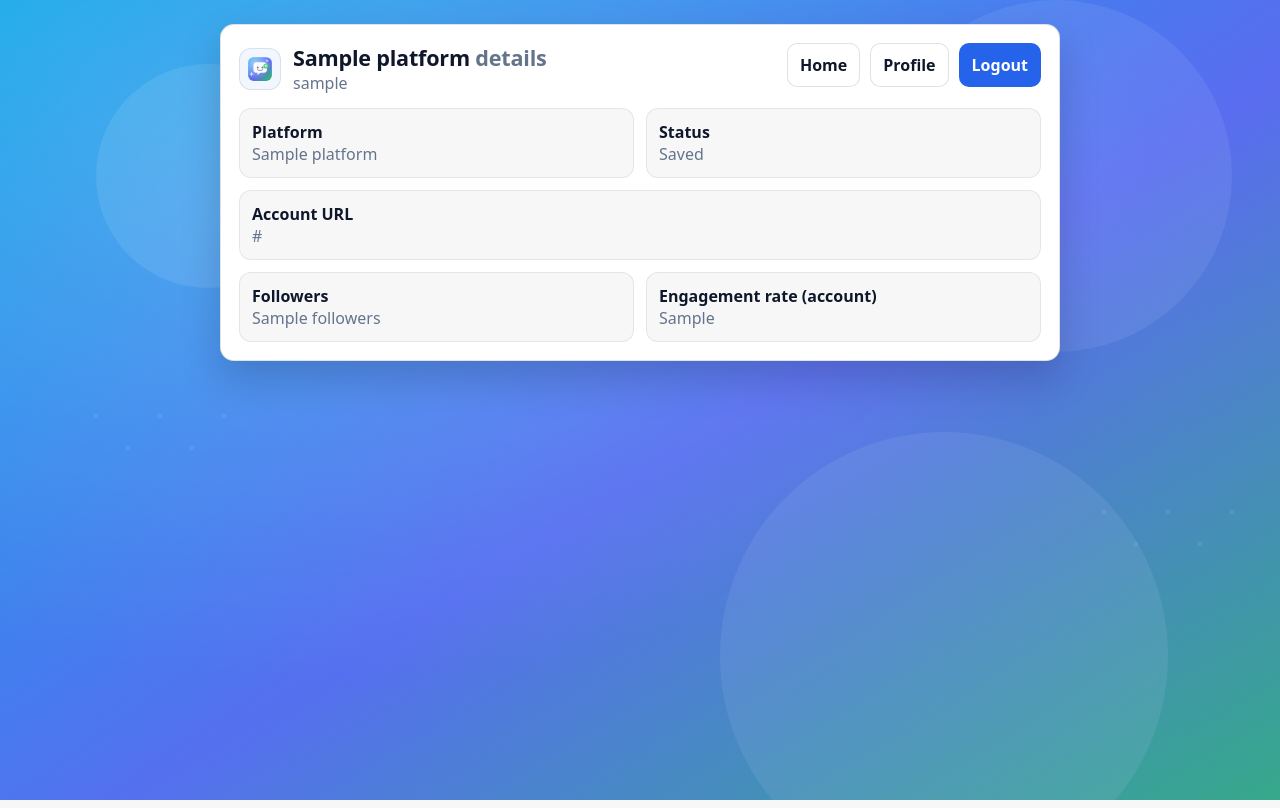
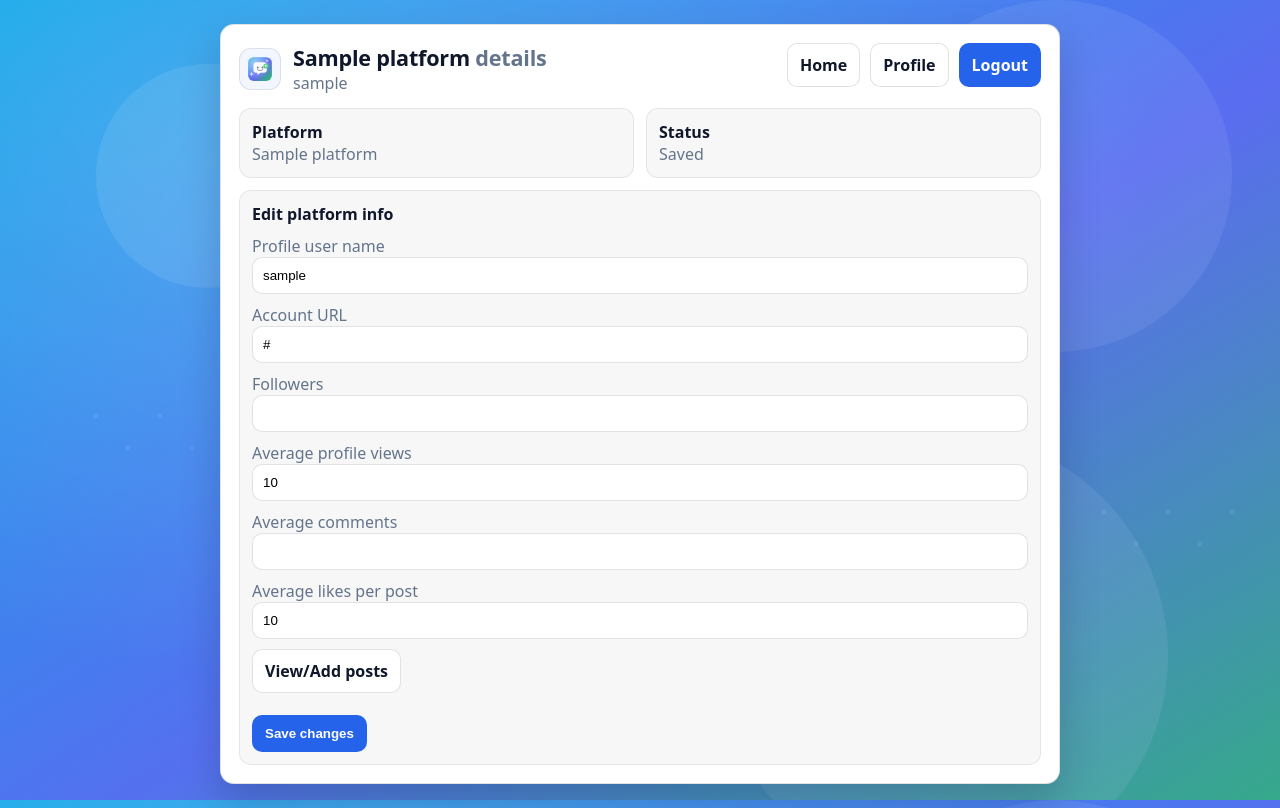
Before and after one commit to IliasMitseas/inFluApp, a Spring app: template src/main/resources/templates/influencer-platform.html in a window 1280 px wide. Run offline with Thymeleaf, Linux system fonts and the light colour scheme; the template is opened without the code that fills it: most values are stand-ins (such as "Sample title", 1, 10 or a date in 2020); data that the repository does not hold is empty; some of the project's set-up classes (security, data sources, template engines, error pages and the like) are left out, and stand-ins take their place.

Commit message:
social media entity

```diff
--- a/src/main/java/org/ilias/influapp/entities/Platform.java
+++ b/src/main/java/org/ilias/influapp/entities/Platform.java
@@ -8,5 +8,6 @@ public enum Platform {
     TWITTER,
     FACEBOOK,
     SNAPCHAT,
-    LINKEDIN
+    LINKEDIN,
+    SPOTIFY
 }
--- a/src/main/resources/templates/influencer-platform.html
+++ b/src/main/resources/templates/influencer-platform.html
@@ -120,17 +120,54 @@
             <strong>Status</strong>
             <div class="muted" th:text="${socialMedia != null ? 'Saved' : 'Not saved yet'}">Saved</div>
         </div>
+        <!-- Add this inside the grid, after the Posts box and before the "Not connected" box -->
         <div class="box" style="grid-column: 1 / -1;" th:if="${socialMedia != null}">
-            <strong>Account URL</strong>
-            <div class="muted" th:text="${socialMedia.accountUrl}">https://...</div>
-        </div>
-        <div class="box" th:if="${socialMedia != null}">
-            <strong>Followers</strong>
-            <div class="muted" th:text="${socialMedia.followers}">0</div>
-        </div>
-        <div class="box" th:if="${socialMedia != null}">
-            <strong>Engagement rate (account)</strong>
-            <div class="muted" th:text="${socialMedia.engagementRate}">0</div>
+            <strong>Edit platform info</strong>
+
+            <form th:action="@{|/influencer/social/${platform}/edit|}" method="post" style="margin-top:10px; display:grid; gap:10px;">
+                <div>
+                    <label for="userName" class="muted">Profile user name</label>
+                    <input id="userName" name="userName" type="text"
+                           th:value="${socialMedia.username}"
+                           style="width:100%; padding:10px; border-radius:10px; border:1px solid rgba(15,23,42,0.12);" />
+                </div>
+                <div>
+                    <label for="accountUrl" class="muted">Account URL</label>
+                    <input id="accountUrl" name="accountUrl" type="url"
+                           th:value="${socialMedia.accountUrl}"
+                           style="width:100%; padding:10px; border-radius:10px; border:1px solid rgba(15,23,42,0.12);" />
+                </div>
+                <div>
+                    <label for="followers" class="muted">Followers</label>
+                    <input id="followers" name="followers" type="number" min="0"
+                           th:value="${socialMedia.followers}"
+                           style="width:100%; padding:10px; border-radius:10px; border:1px solid rgba(15,23,42,0.12);" />
+                </div>
+                <div>
+                    <label for="profileViews" class="muted">Average profile views</label>
+                    <input id="profileViews" name="profileViews" type="number" min="0"
+                           th:value="${socialMedia.profileViews}"
+                           style="width:100%; padding:10px; border-radius:10px; border:1px solid rgba(15,23,42,0.12);" />
+                </div>
+                <div>
+                    <label for="averageComments" class="muted">Average comments</label>
+                    <input id="averageComments" name="averageComments" type="number" min="0"
+                           th:value="${socialMedia.averageComments}"
+                           style="width:100%; padding:10px; border-radius:10px; border:1px solid rgba(15,23,42,0.12);" />
+                </div>
+                <div>
+                    <label for="averageLikes" class="muted">Average likes per post</label>
+                    <input id="averageLikes" name="averageLikes" type="number" min="0"
+                           th:value="${socialMedia.averageLikes}"
+                           style="width:100%; padding:10px; border-radius:10px; border:1px solid rgba(15,23,42,0.12);" />
+                </div>
+                <div style="display:flex; gap:10px;">
+                    <a class="btn" th:href="@{|/influencer/social/${platform}/posts|}">View/Add posts</a>
+                </div>
+                <div class="actions" style="margin-top: 12px;">
+                    <button class="btn btn-primary" type="submit">Save changes</button>
+                </div>
+            </form>
         </div>
 
         <div class="box" style="grid-column: 1 / -1;" th:if="${socialMedia == null}">
--- a/src/main/resources/templates/influencer-profile.html
+++ b/src/main/resources/templates/influencer-profile.html
@@ -218,8 +218,12 @@
     <form th:action="@{/influencer/profile}" method="post" th:object="${influencer}">
         <div class="grid">
             <div>
-                <label for="name">Display name</label>
+                <label for="name">Name</label>
                 <input id="name" type="text" th:field="*{name}" placeholder="Your name" />
+            </div>
+            <div>
+                <label for="display name">Display name</label>
+                <input id="display name" type="text" th:field="*{username}" placeholder="Your user name" />
             </div>
             <div>
                 <label for="age">Age</label>
```
Also changed, not shown: src/main/java/org/ilias/influapp/controllers/InfluencerController.java (+29 -2 lines), src/main/java/org/ilias/influapp/entities/Business.java (+2 -11 lines), src/main/java/org/ilias/influapp/entities/Campaign.java (+2 -14 lines), src/main/java/org/ilias/influapp/entities/Collaboration.java (+2 -5 lines), src/main/java/org/ilias/influapp/entities/Influencer.java (+0 -20 lines), src/main/java/org/ilias/influapp/entities/SocialMedia.java (+12 -4 lines), 2 other files.
